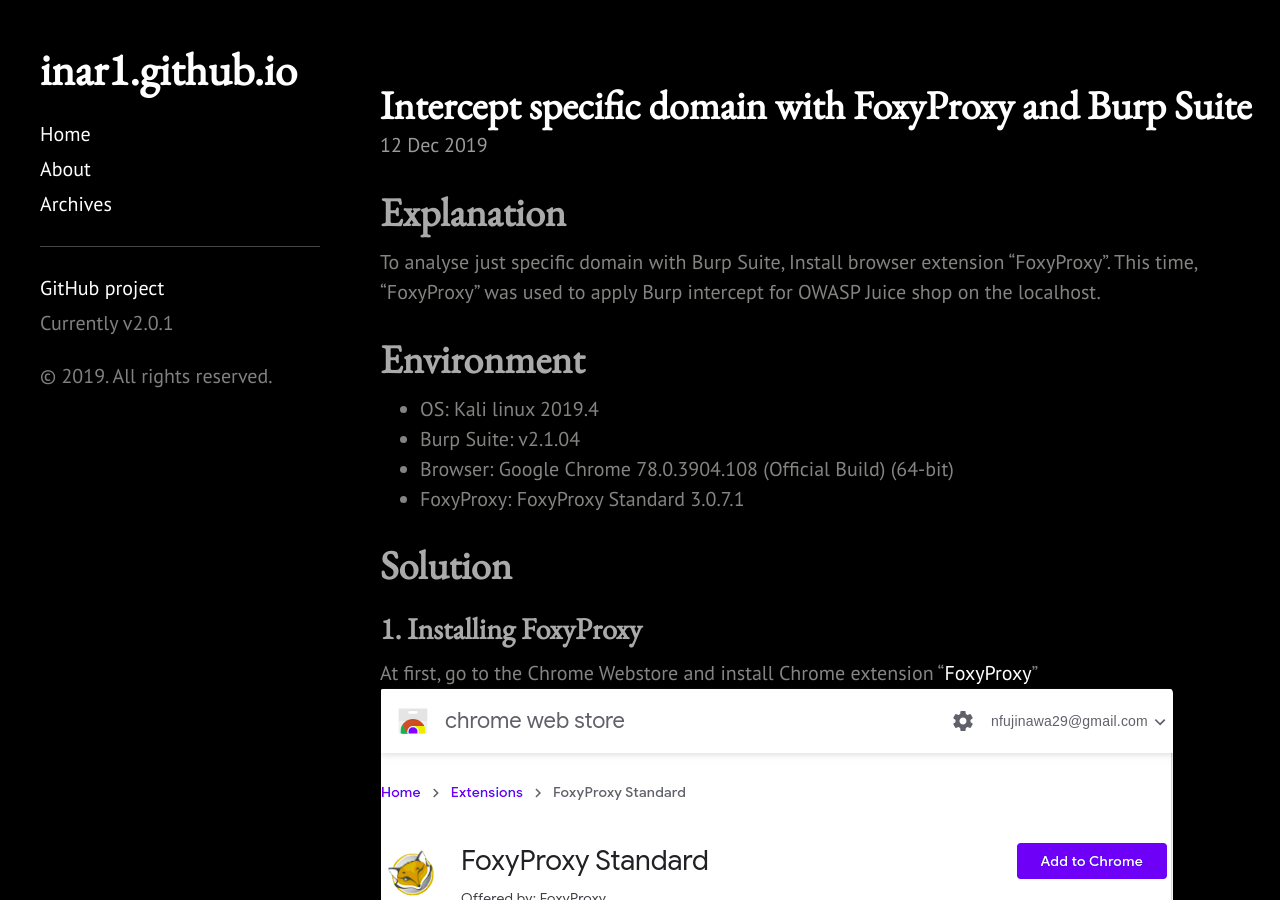
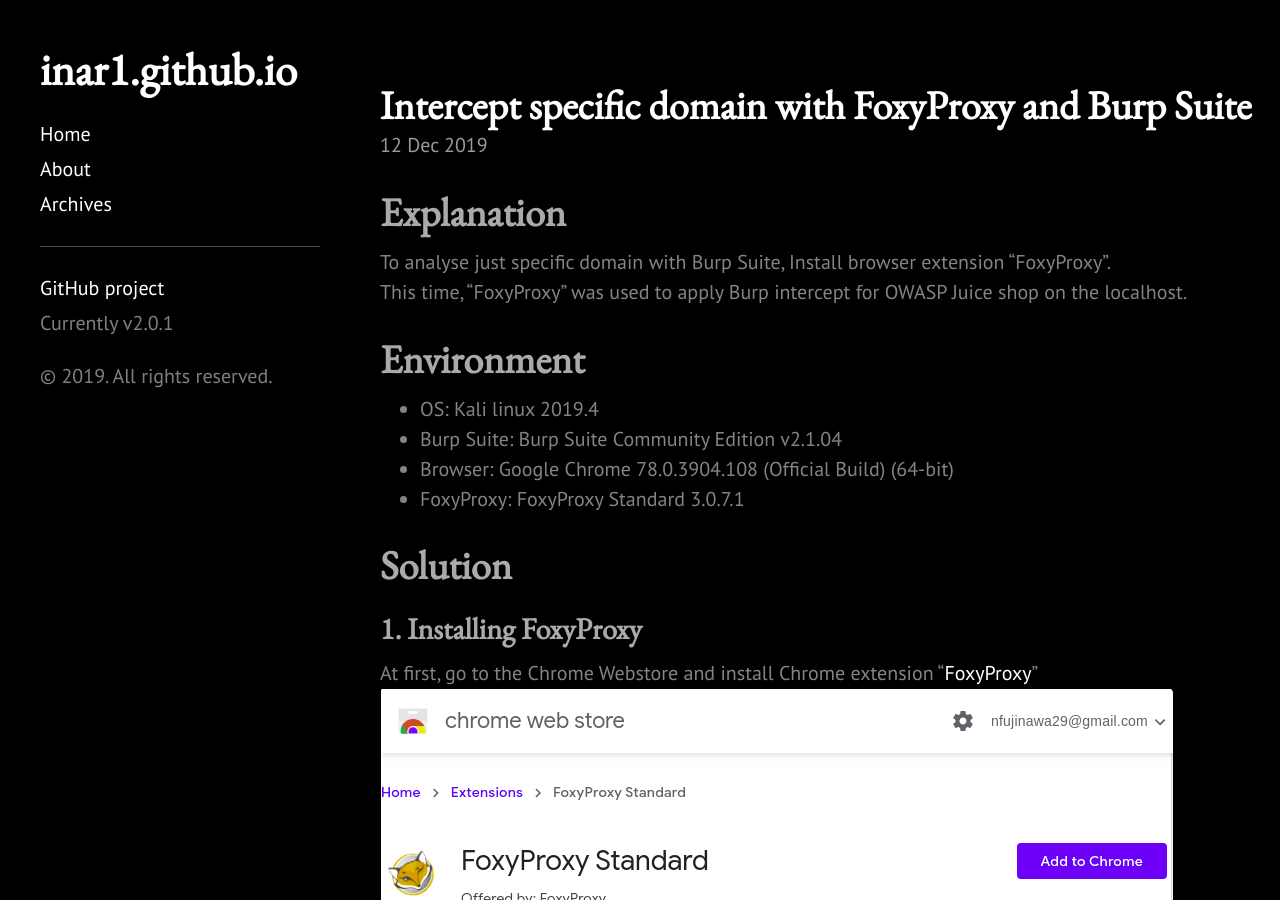
Before and after one commit to 1n4r1/1n4r1.github.io, a Jekyll site: the page built from _posts/2019-12-12-FoxyProxy-burp-setup.md, in a window 1280 px wide and 900 px high. Built offline with Jekyll 4.4.1, drawn with Linux system fonts in a browser that asks for light colours; a style sheet for code colours, icons or effects is not loaded.

Commit message:
add some empty lines

```diff
--- a/_posts/2019-12-12-FoxyProxy-burp-setup.md
+++ b/_posts/2019-12-12-FoxyProxy-burp-setup.md
@@ -5,12 +5,12 @@ categories: Kali
 ---
 
 # Explanation
-To analyse just specific domain with Burp Suite, Install browser extension "FoxyProxy".
+To analyse just specific domain with Burp Suite, Install browser extension "FoxyProxy".<br>
 This time, "FoxyProxy" was used to apply Burp intercept for OWASP Juice shop on the localhost.
 
 # Environment
 * OS: Kali linux 2019.4
-* Burp Suite: v2.1.04
+* Burp Suite: Burp Suite Community Edition v2.1.04
 * Browser: Google Chrome 78.0.3904.108 (Official Build) (64-bit)
 * FoxyProxy: FoxyProxy Standard 3.0.7.1
 
@@ -20,12 +20,14 @@ This time, "FoxyProxy" was used to apply Burp intercept for OWASP Juice shop on
 
 At first, go to the Chrome Webstore and install Chrome extension "<a href="https://getfoxyproxy.org/">FoxyProxy</a>"
 ![placeholder](https://inar1.github.io/public/images/2019-12-12/2019-12-11-23-36-55.png)
+<br>
 
 ## 2. Launch Burp Suite
 
 Next, launch Burp Suite.<br>
 This time, default setting (IP: 127.0.0.1, port 8080) was used.
 ![placeholder](https://inar1.github.io/public/images/2019-12-12/2019-12-12-01-27-55.png)
+<br>
 
 ## 3. Edit "/etc/hosts"
 
@@ -34,6 +36,7 @@ Add following line to the "/etc/hosts" to give an additional name for localhost.
 {% highlight shell %}
 127.0.0.1 juice-shop
 {% endhighlight %}
+<br>
 
 ## 4. Setup FoxyProxy
 
@@ -49,6 +52,7 @@ We can use Wildcard for the domain name for the proxy.
 Finally, go to top page of FoxyProxy configuration and enable the proxy configuration.<br>
 Choose "Use proxies based on their pre-defined patterns and priorities" as Proxy mode.
 ![placeholder](https://inar1.github.io/public/images/2019-12-12/2019-12-12-00-08-47.png)
+<br>
 
 ## 4. Check configuration with Burp Suite.
 
```
